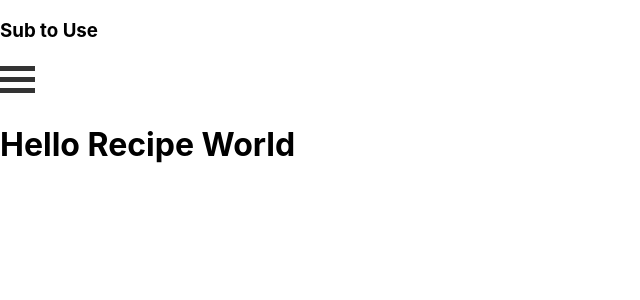
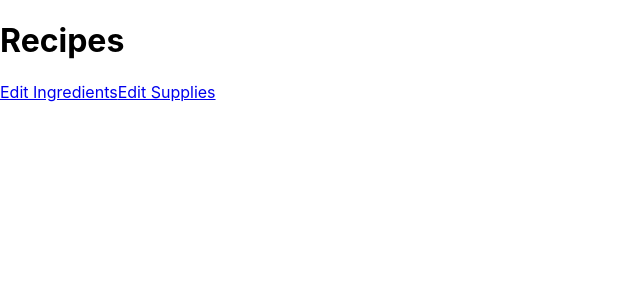
Before and after one commit to Tward9/Recipe_Finder, a React (Create React App) app in the folder Sub_to_Use/client/: page /recipeList in a window 1280 px wide. Shown: the top 300 px of the page, without its empty margins (0-640 px from the left). Built offline with nearby package versions, Linux system fonts and the light colour scheme.

Commit message:
making sure ingredients and supplies have access to saved form data

```diff
--- a/Sub_to_Use/client/src/App.js
+++ b/Sub_to_Use/client/src/App.js
@@ -28,9 +28,9 @@ function App() {
         <Routes>
           <Route path='/' element={<Title />} />
           <Route path='/home' element={<Home />} />
-          <Route path='/ingredients' element={<IngredientEntry ingredientFormData={ingredientFormData} setIngredientFormData={setIngredientFormData} />} />
+          <Route path='/ingredients' element={<IngredientEntry ingredientFormData={ingredientFormData} setIngredientFormData={setIngredientFormData} checkedSupplies={checkedSupplies} />} />
           <Route path='/recipeList' element={<RecipeList />} />
-          <Route path='/supplies' element={<SuppliesList checkedSupplies={checkedSupplies} setCheckedSupplies={setCheckedSupplies} />} />
+          <Route path='/supplies' element={<SuppliesList checkedSupplies={checkedSupplies} setCheckedSupplies={setCheckedSupplies} ingredientFormData={ingredientFormData} />} />
         </Routes>
       </div>
     </Router>
--- a/Sub_to_Use/client/src/pages/RecipeList.js
+++ b/Sub_to_Use/client/src/pages/RecipeList.js
@@ -1,13 +1,14 @@
 import React, { useState, useEffect } from "react";
-import Header from "../components/Header";
+import { Link } from "react-router-dom";
 
 const RecipeList = () => {
 
     return (
         <>
-            <Header />
             <div>
-                <h1>Hello Recipe World</h1>
+                <h1>Recipes</h1>
+                <Link to='/ingredients'>Edit Ingredients</Link>
+                <Link to='/supplies'>Edit Supplies</Link>
             </div>
         </>
     )
--- a/Sub_to_Use/client/src/pages/Supplies.js
+++ b/Sub_to_Use/client/src/pages/Supplies.js
@@ -12,7 +12,8 @@ const SuppliesList = ({ checkedSupplies, setCheckedSupplies }) => {
     }
     const handleFormSubmit = (event) => {
         event.preventDefault();
-        navigate('/recipeList')
+        //search ingredients bassed on ingredients and supplies selected
+        navigate('/recipeList');
     }
     return (
         <>
```
